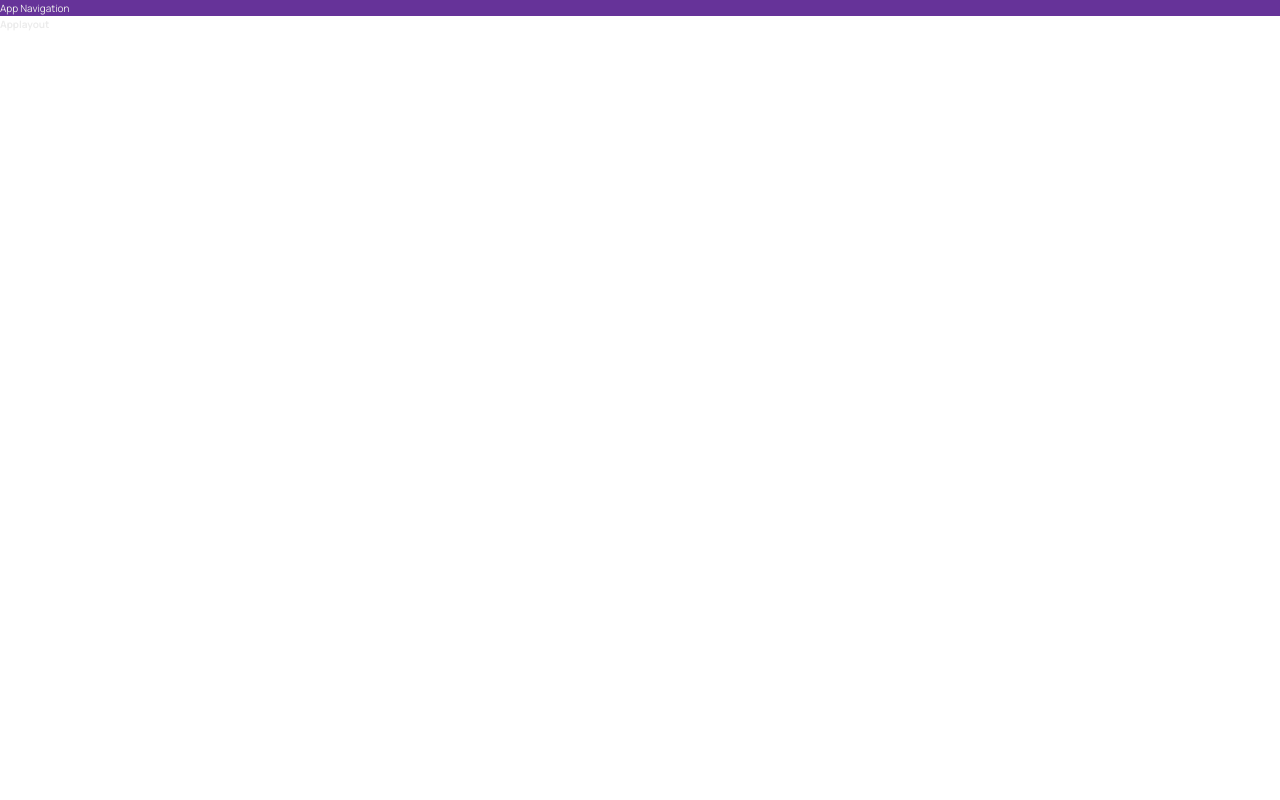
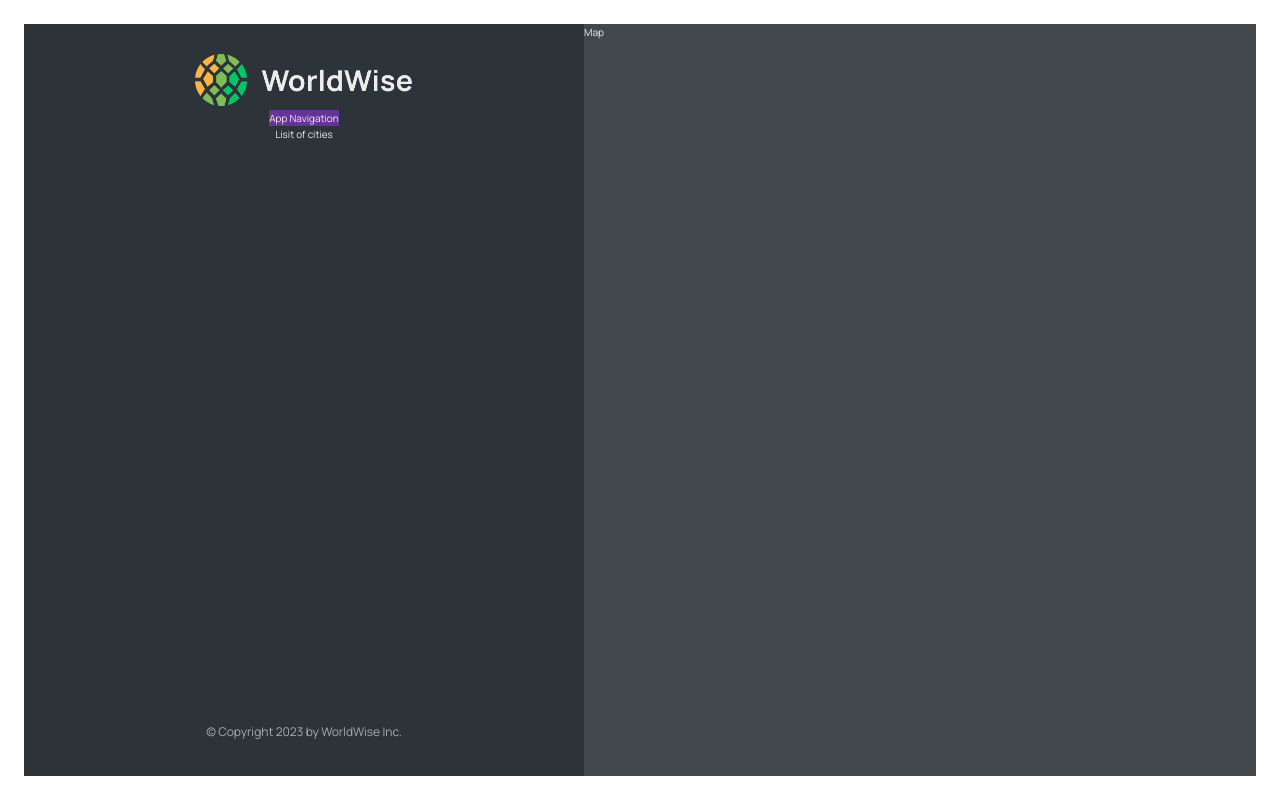
Before and after one commit to Mariano1994/worldwise, a React (Vite) app: page /app in a window 1280 px wide. Built offline with nearby package versions, Linux system fonts and the light colour scheme.

Commit message:
Create App page Layout

```diff
--- /dev/null
+++ b/src/components/Map/Map.jsx
@@ -0,0 +1,10 @@
+import styles from "./Map.module.css";
+
+function Map() {
+  return (
+    <>
+      <div className={styles.mapContainer}>Map</div>
+    </>
+  );
+}
+export default Map;
--- /dev/null
+++ b/src/components/Map/Map.module.css
@@ -0,0 +1,38 @@
+.mapContainer {
+  flex: 1;
+  height: 100%;
+  background-color: var(--color-dark--2);
+  position: relative;
+}
+
+.map {
+  height: 100%;
+}
+
+/* Here we want to style classes that are coming from leaflet. So we want CSS Modules to give us the ACTUAL classnames, not to add some random ID to them, because then they won't match the classnames defined inside the map. The solution is to define these classes as GLOBAL */
+:global(.leaflet-popup .leaflet-popup-content-wrapper) {
+  background-color: var(--color-dark--1);
+  color: var(--color-light--2);
+  border-radius: 5px;
+  padding-right: 0.6rem;
+}
+
+:global(.leaflet-popup .leaflet-popup-content) {
+  font-size: 1.5rem;
+  display: flex;
+  align-items: center;
+  gap: 1rem;
+}
+
+:global(.leaflet-popup .leaflet-popup-content span:first-child) {
+  font-size: 2.5rem;
+  line-height: 1;
+}
+
+:global(.leaflet-popup .leaflet-popup-tip) {
+  background-color: var(--color-dark--1);
+}
+
+:global(.leaflet-popup-content-wrapper) {
+  border-left: 5px solid var(--color-brand--2);
+}
--- /dev/null
+++ b/src/components/SideBar/SideBar.jsx
@@ -0,0 +1,24 @@
+import AppNav from "../AppNav/AppNav";
+import Logo from "../Logo/Logo";
+import styles from "./Sidebar.module.css";
+
+function SideBar() {
+  return (
+    <>
+      <div className={styles.sidebar}>
+        <Logo />
+        <AppNav />
+
+        <p>Lisit of cities</p>
+
+        <footer className={styles.footer}>
+          <p className={styles.copyright}>
+            &copy; Copyright {new Date().getFullYear()} by WorldWise Inc.
+          </p>
+        </footer>
+      </div>
+    </>
+  );
+}
+
+export default SideBar;
--- /dev/null
+++ b/src/components/SideBar/Sidebar.module.css
@@ -0,0 +1,19 @@
+.sidebar {
+  flex-basis: 56rem;
+  background-color: var(--color-dark--1);
+  padding: 3rem 5rem 3.5rem 5rem;
+
+  display: flex;
+  flex-direction: column;
+  align-items: center;
+  height: calc(100vh - 4.8rem);
+}
+
+.footer {
+  margin-top: auto;
+}
+
+.copyright {
+  font-size: 1.2rem;
+  color: var(--color-light--1);
+}
--- a/src/pages/AppLayout.jsx
+++ b/src/pages/AppLayout.jsx
@@ -1,10 +1,14 @@
-import AppNav from "../components/AppNav/AppNav";
+import Map from "../components/Map/Map";
+import SideBar from "../components/SideBar/SideBar";
+import styles from "./AppLayout.module.css";
 
 function AppLayout() {
   return (
     <>
-      <AppNav />
-      <strong>Applayout</strong>
+      <div className={styles.app}>
+        <SideBar />
+        <Map />
+      </div>
     </>
   );
 }
```
